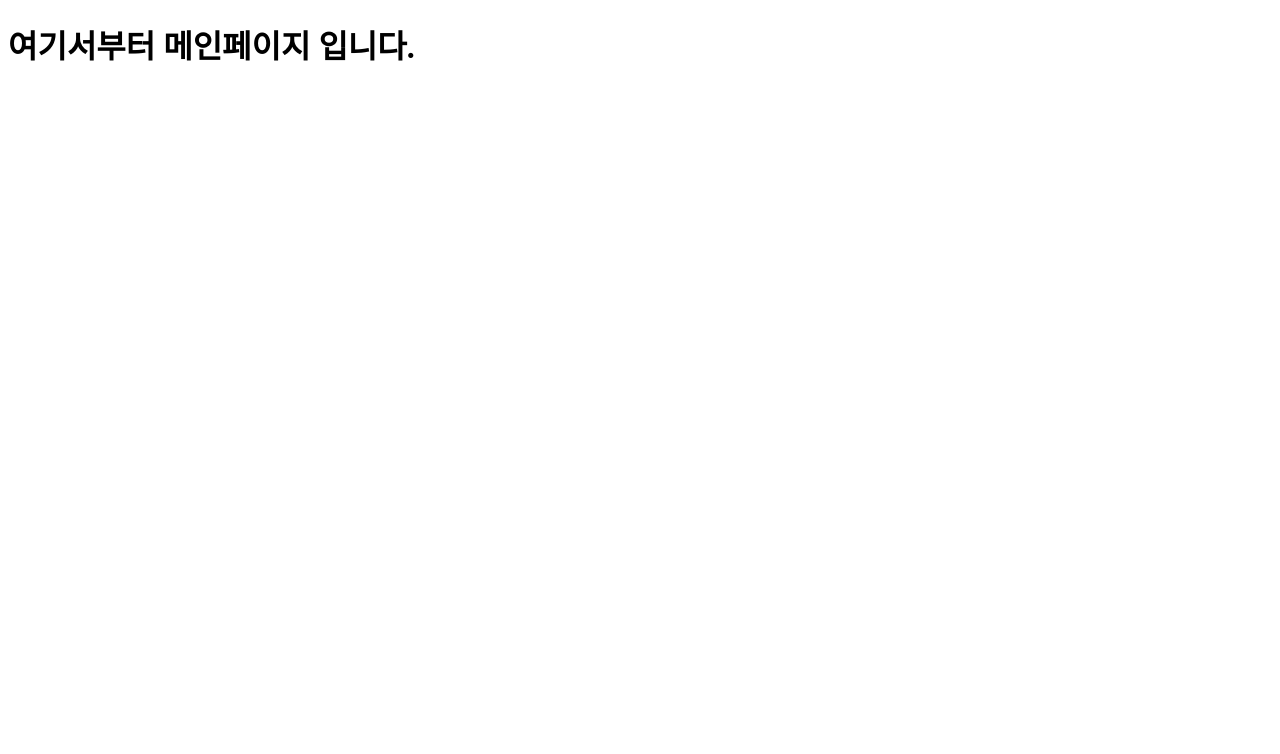
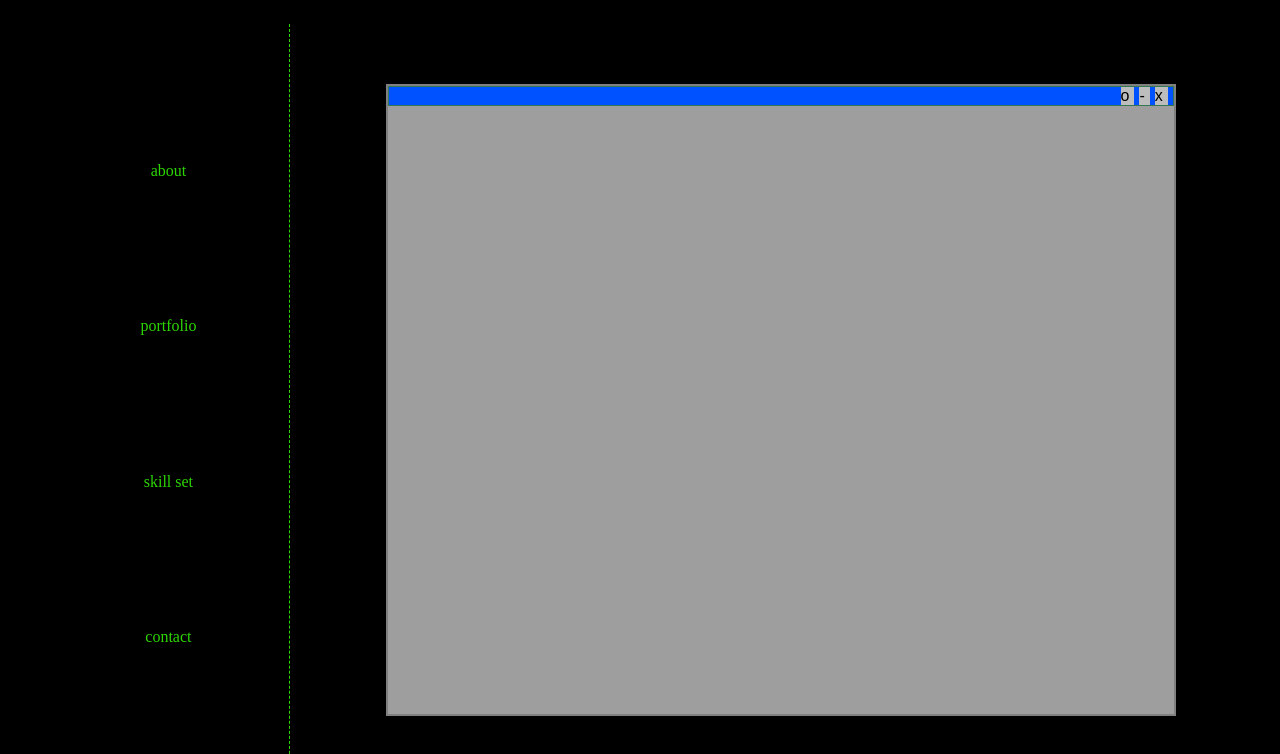
Before and after one commit to kiki3700/portfolio, a plain HTML site: page main.html in a window 1280 px wide. Shown: the top 754 px of the page. Drawn offline with Linux system fonts and the light colour scheme; a web font is replaced by a local one.

Commit message:
make frame

```diff
--- a/main.html
+++ b/main.html
@@ -1,9 +1,34 @@
 <!DOCTYPE html>
-<html>
-    <head>
-        <tile></tile>
-    </head>
-    <body>
-        <h1>여기서부터 메인페이지 입니다.</h1>
-    </body>
-</html>
+<head>
+    <title>nice to meet you</title>
+    <link href='https://fonts.googleapis.com/css?family=Orbitron' rel='stylesheet' type='text/css'>
+    <link id="css" rel="stylesheet" href="./resource/css/stylesheet.css">
+
+</head>
+<body>
+    <nav class="menu">
+        <ul class="menu-list">
+            <li>about</li>
+            <li>portfolio</li>
+            <li>skill set</li>
+            <li>contact</li>
+        </ul>
+    </nav>
+    <div class="intro">
+        <div id='message'>touch</div>
+        <div id='cursor'>|</div>
+    </div>
+    <div class="main">
+        <div id="screen">
+            <div id="status">
+                <div class="status-btn">o</div>
+                <div class="status-btn">-</div>
+                <div class="status-btn">x</div>
+            </div>
+            <div id="screen-view">
+
+            </div>
+        </div>
+    </div>
+    <script src='./resource/js/index.js'></script>
+</body>
--- a/resource/css/intro.css
+++ b/resource/css/intro.css
@@ -20,8 +20,10 @@ body{
     align-items: center;
     border-right: rgb(44, 214, 1) dashed 1.5px;
 }
-
-.main > div{
+.main{
+    display: none;
+}
+.intro > div{
     display: inline;
 }
 #message{
--- a/resource/css/stylesheet.css
+++ b/resource/css/stylesheet.css
@@ -1,5 +1,5 @@
 @font-face {font-family: "Subway Ticker Grid"; src: url("//db.onlinewebfonts.com/t/02b7bb883ca491958fa10cd8a429bd05.eot"); src: url("//db.onlinewebfonts.com/t/02b7bb883ca491958fa10cd8a429bd05.eot?#iefix") format("embedded-opentype"), url("//db.onlinewebfonts.com/t/02b7bb883ca491958fa10cd8a429bd05.woff2") format("woff2"), url("//db.onlinewebfonts.com/t/02b7bb883ca491958fa10cd8a429bd05.woff") format("woff"), url("//db.onlinewebfonts.com/t/02b7bb883ca491958fa10cd8a429bd05.ttf") format("truetype"), url("//db.onlinewebfonts.com/t/02b7bb883ca491958fa10cd8a429bd05.svg#Subway Ticker Grid") format("svg"); }
-
+/* frame*/
 
 body{
     height: 98vh;
@@ -14,13 +14,22 @@ body{
     flex-grow: 1;/*인트로 끝나면 나타나야 할것*/
 }
 .main{
+    font-family: sans-serif;
     align-items: center;
     flex-grow: 5; /*인트로 끝나면 나타나야 할것*/
+    display: inline-flex;
+    align-items: center;
+    justify-content: center;
+
 }
+.intro{
+    display: none;
+}
+
+/* menu   */
 .menu-list{
     list-style: none;
     height: 95vh;
-    /* display: none; */
     color: rgb(44, 214, 1);
     display: flex;
     flex-direction: column;
@@ -37,3 +46,35 @@ body{
 .main > div{
     display: inline;
 }
+
+/* screen  */
+#screen{
+    border: grey solid 2px;
+
+    background-color: rgb(189, 189, 189);
+    display: flex;
+    flex-direction: column;
+    height: 80%;
+    width: 80%;
+}
+
+#status{
+    background-color: rgb(0, 81, 255);
+    border: #375 solid 1px;
+    display: flex;
+    flex-direction: row;
+    justify-content: flex-end;
+}
+.status-btn{
+    color: #000;
+    background-color: rgb(189, 189, 189);
+    padding-right: 5px;
+    margin-right: 5px;
+}
+
+#screen-view{
+    overflow-y: scroll;
+    background-color: rgb(158, 158, 158);
+    height: 100%;
+    width: 100%;
+}
--- a/resource/js/index.js
+++ b/resource/js/index.js
@@ -2,8 +2,8 @@
 var nav = document.getElementsByTagName("nav");
 var navList = document.querySelector(".menu-list").children
 var css = document.getElementById("css")
-var main = document.getElementsByClassName("main");
-console.log(main);
+var intro = document.getElementsByClassName("intro");
+console.log(intro);
 function showMenu(){
     nav[0].style.display='inline'
     document.body.style.display="inline"
```
Also changed, not shown: index.html (+13 -2 lines).
